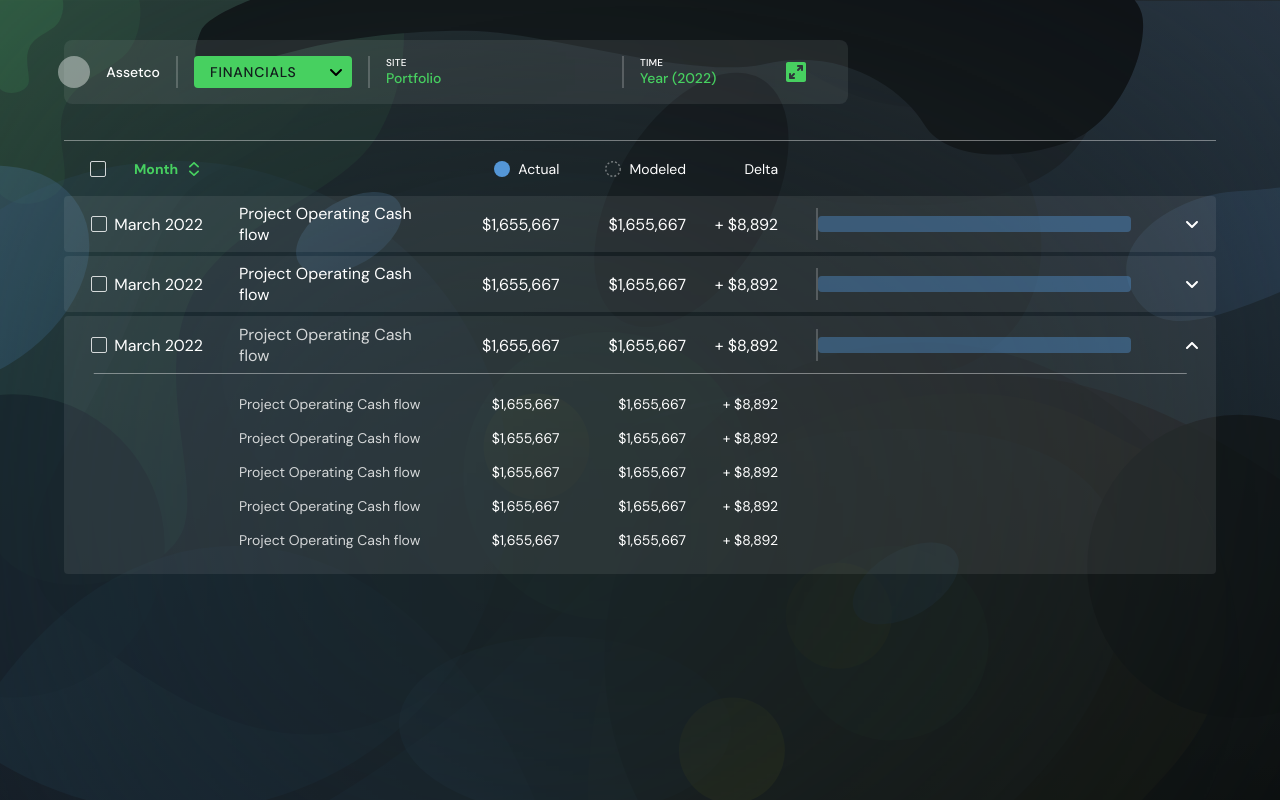
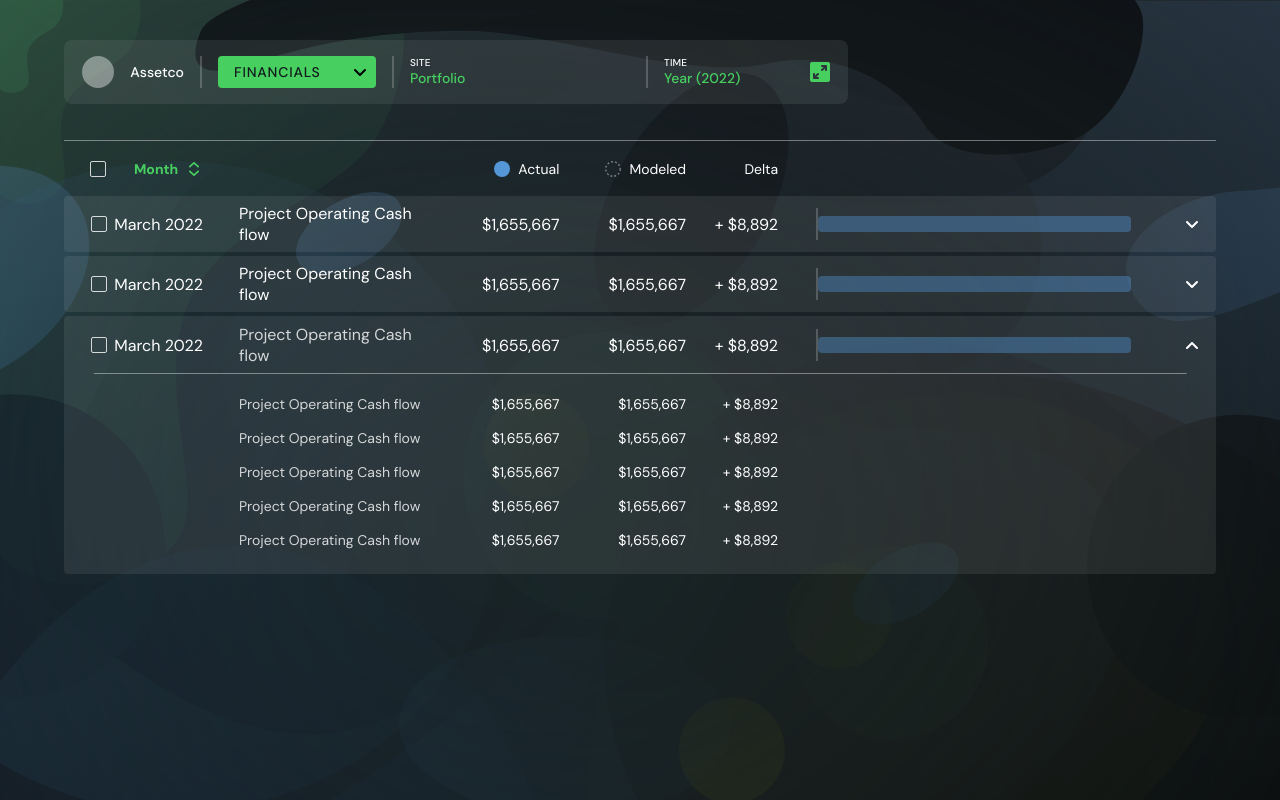
Before and after one commit to Gagandeep39/blur-ui-widgets, a plain HTML site: page index.html in a window 1280 px wide. Shown: the top 800 px of the page. Drawn offline with Linux system fonts and the light colour scheme.

Commit message:
Fixed nav bar

```diff
--- a/styles/navigation.css
+++ b/styles/navigation.css
@@ -3,7 +3,7 @@
   flex-direction: row;
   justify-content: flex-end;
   align-items: center;
-  padding: 0px 24px 0px 24px;
+  /* padding: 0px 24px 0px 24px; */
 
   position: fixed;
   width: 784px;
```
